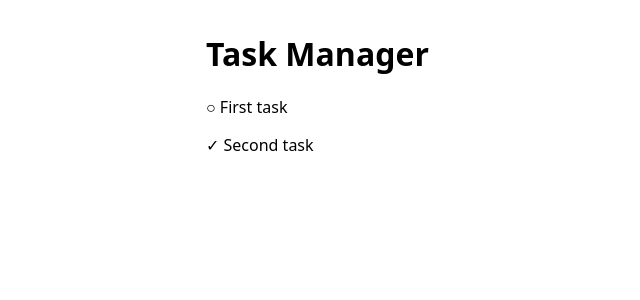
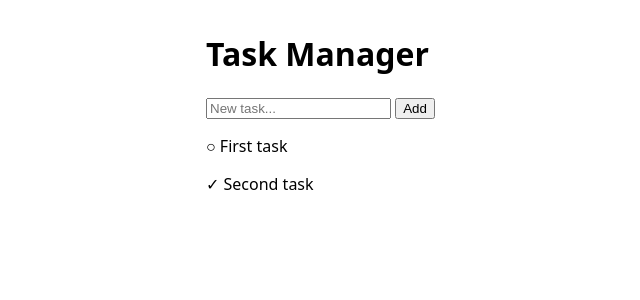
Before and after one commit to dsmchen/task-manager, a SvelteKit app: page / in a window 1280 px wide. Shown: the top 300 px of the page, without its empty margins (194-834 px from the left). Built offline with nearby package versions, Linux system fonts and the light colour scheme.

Commit message:
feat: add task form with sequential ids
Add a form for creating tasks with a bind:value input, trimming and
empty-input guards, and a component-scoped counter for task ids that
works in non-secure contexts where crypto.randomUUID is unavailable.

```diff
--- a/src/routes/+page.svelte
+++ b/src/routes/+page.svelte
@@ -5,14 +5,36 @@
 		done: boolean;
 	}
 
+	let lastId = 0;
+	const newId = () => ++lastId;
+
 	let tasks = $state<Task[]>([
-		{ id: 1, text: 'First task', done: false },
-		{ id: 2, text: 'Second task', done: true }
+		{ id: newId(), text: 'First task', done: false },
+		{ id: newId(), text: 'Second task', done: true }
 	]);
+
+	let newTaskText = $state('');
+
+	function addTask() {
+		const title = newTaskText.trim();
+		if (!title) return;
+		tasks.push({ id: newId(), text: title, done: false });
+		newTaskText = '';
+	}
 </script>
 
 <h1>Task Manager</h1>
 
+<form
+	onsubmit={(e) => {
+		e.preventDefault();
+		addTask();
+	}}
+>
+	<input type="text" bind:value={newTaskText} placeholder="New task..." />
+	<button type="submit">Add</button>
+</form>
+
 {#each tasks as task (task.id)}
 	<p>{task.done ? '✓' : '○'} {task.text}</p>
 {/each}
```
